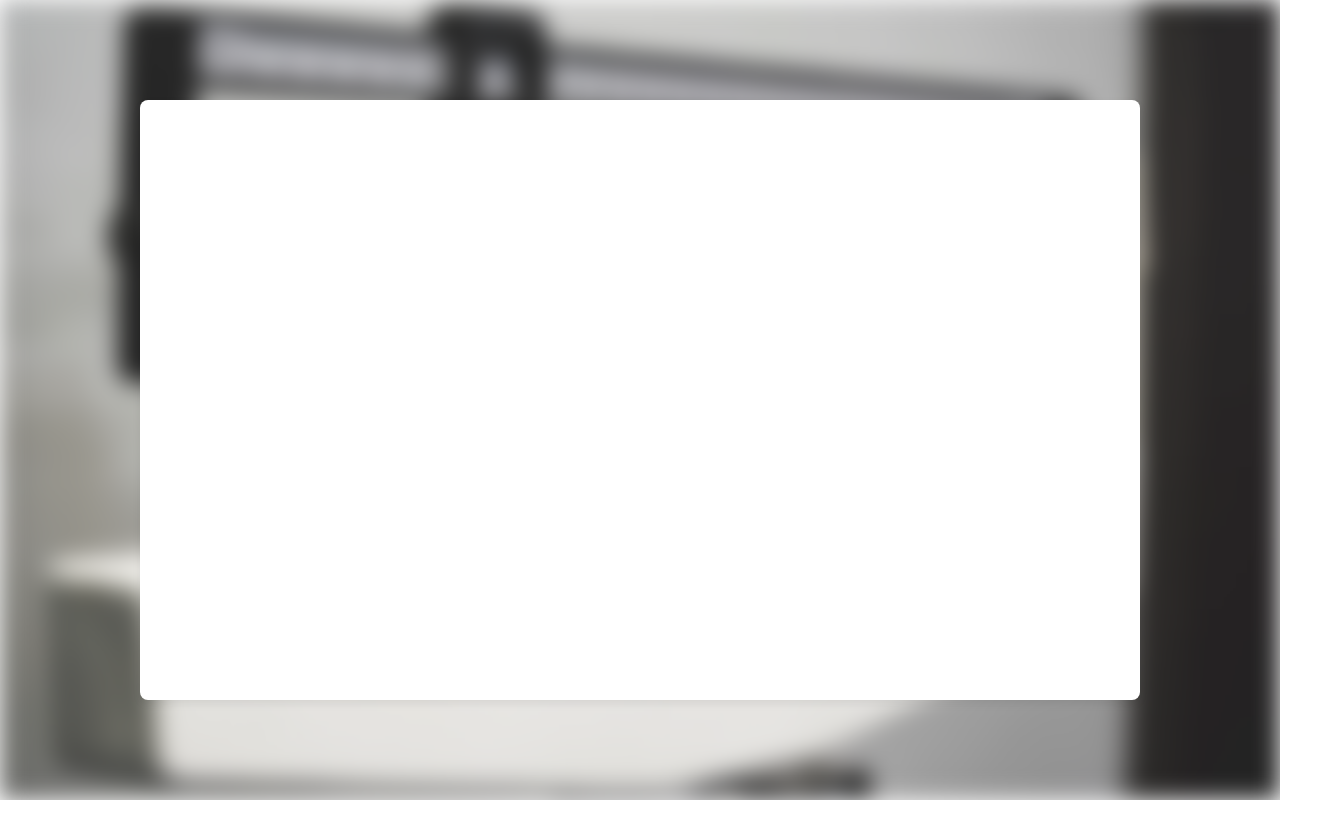
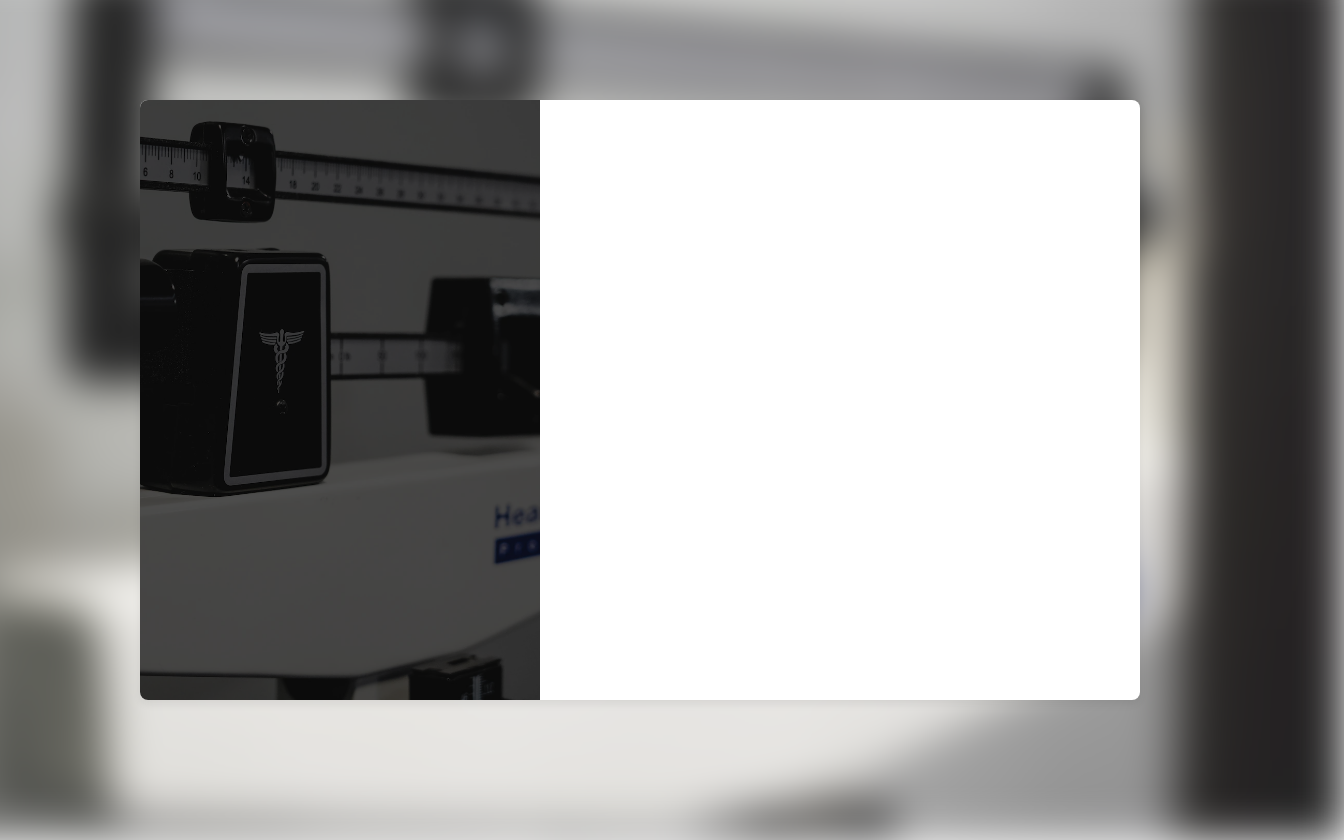
Before and after one commit to catlynjeniffer/BMI-Calculator-Catlyn, a plain HTML site: page index.html in a window 1280 px wide. Shown: the whole page, 1344 px wide, since content can reach past the window. Before the commit the page ends 800 px from the top, so only its background shows below. Drawn offline with Linux system fonts and the light colour scheme.

Commit message:
add styling to left div and heading

```diff
--- a/style.css
+++ b/style.css
@@ -27,7 +27,8 @@ body {
     left: 0; top: 0;
     background: url(img/bmi.png) no-repeat center;
     background-size: cover;
-    filter: blur(12px);
+    filter: blur(20px);
+    transform: scale(1.1);
     z-index: -1;
 }
 
@@ -43,3 +44,12 @@ body {
     background-color: white;
     box-shadow:  0 4px 8px rgba(0,0,0,0.07);
 }
+
+.left {
+    background: url(img/bmi.png) no-repeat center;
+    background-size: cover;
+    filter: brightness(30%);
+    height: 100%;
+    width: 80%;
+    border-radius: 8px 0 0 8px;
+}
```
